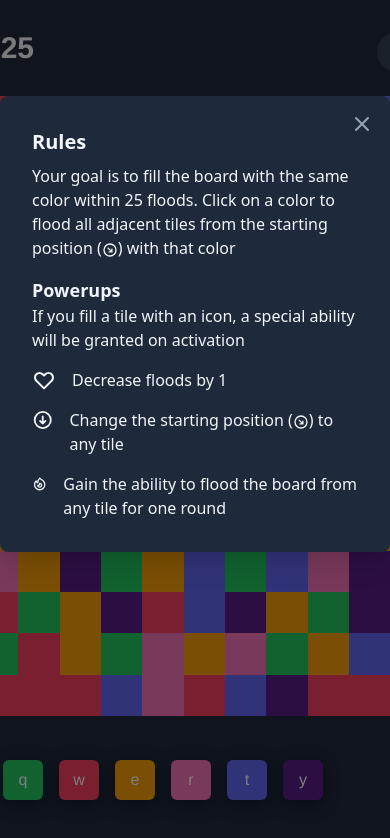
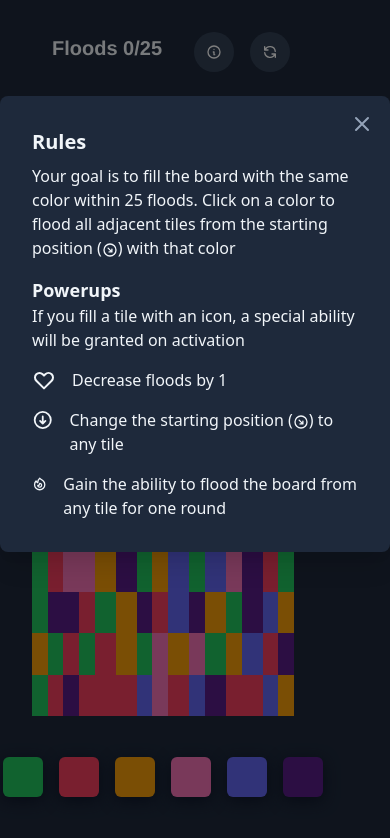
Before and after one commit to jonakirke94/flood-it, a Vue app: page / in a window 390 px wide. Shown: the top 838 px of the page. Built offline with nearby package versions, Linux system fonts and the light colour scheme.

Commit message:
done with mobile grid stuff

```diff
--- a/package.json
+++ b/package.json
@@ -9,7 +9,6 @@
   "dependencies": {
     "eslint-plugin-prettier": "^3.4.0",
     "fireworks": "^2.2.7",
-    "lodash.debounce": "^4.0.8",
     "lodash.throttle": "^4.1.1",
     "vue": "^3.0.5"
   },
--- a/src/App.vue
+++ b/src/App.vue
@@ -1,7 +1,7 @@
 <template>
-  <div class="h-screen max-h-screen mx-auto">
-    <div class="flex justify-center">
-      <div class="flex flex-col items-center">
+  <div class="h-screen mx-auto">
+    <div class="h-screen w-full flex justify-center">
+      <div class="flex flex-col w-full max-w-screen-md items-center">
         <game-header :count="floods" :max="MAX_FLOODS" @reset="newGame"></game-header>
 
         <tile-board :tiles="board"></tile-board>
@@ -73,7 +73,7 @@ export default {
   -webkit-font-smoothing: antialiased;
   -moz-osx-font-smoothing: grayscale;
   text-align: center;
-  @apply bg-gray-800 min-h-screen text-white;
+  @apply bg-gray-800 text-white;
 }
 
 body,
--- a/src/components/FloodButtonList.vue
+++ b/src/components/FloodButtonList.vue
@@ -6,12 +6,24 @@
       >{{ msg }}</span
     >
     <div class="space-x-4" :class="{ 'filter blur-sm pointer-events-none': disabled }">
-      <base-button class="bg-green-500" @click="$emit('fill-pressed', 'GREEN')">q</base-button>
-      <base-button class="bg-red-500" @click="$emit('fill-pressed', 'RED')">w</base-button>
-      <base-button class="bg-yellow-500" @click="$emit('fill-pressed', 'YELLOW')">e</base-button>
-      <base-button class="bg-pink-400" @click="$emit('fill-pressed', 'PINK')">r</base-button>
-      <base-button class="bg-indigo-500" @click="$emit('fill-pressed', 'INDIGO')">t</base-button>
-      <base-button class="bg-purple-900" @click="$emit('fill-pressed', 'PURPLE')">y</base-button>
+      <base-button class="bg-green-500" @click="$emit('fill-pressed', 'GREEN')">
+        <span class="hidden md:block">q</span>
+      </base-button>
+      <base-button class="bg-red-500" @click="$emit('fill-pressed', 'RED')">
+        <span class="hidden md:block">w</span></base-button
+      >
+      <base-button class="bg-yellow-500" @click="$emit('fill-pressed', 'YELLOW')">
+        <span class="hidden md:block">e</span></base-button
+      >
+      <base-button class="bg-pink-400" @click="$emit('fill-pressed', 'PINK')">
+        <span class="hidden md:block">r</span></base-button
+      >
+      <base-button class="bg-indigo-500" @click="$emit('fill-pressed', 'INDIGO')">
+        <span class="hidden md:block">t</span></base-button
+      >
+      <base-button class="bg-purple-900" @click="$emit('fill-pressed', 'PURPLE')">
+        <span class="hidden md:block">t</span></base-button
+      >
     </div>
   </span>
 </template>
--- a/src/components/GameHeader.vue
+++ b/src/components/GameHeader.vue
@@ -1,6 +1,8 @@
 <template>
-  <div class="flex justify-between w-full items-center h-24">
-    <h1 class="text-3xl font-extrabold text-gray-100 md:ml-0 ml-4">Floods {{ count }}/{{ max }}</h1>
+  <div class="flex justify-center space-x-8 w-full items-center h-24">
+    <h1 class="text-xl md:text-2xl lg:text-3xl font-extrabold text-gray-100 md:ml-0 ml-4">
+      Floods {{ count }}/{{ max }}
+    </h1>
 
     <div class="flex space-x-4 mt-2">
       <button
--- a/src/components/Tile.vue
+++ b/src/components/Tile.vue
@@ -54,10 +54,6 @@ export default {
       type: [Object, String],
       default: () => null,
     },
-    size: {
-      type: Number,
-      default: 10,
-    },
   },
   setup(props) {
     const { activeTileId, removeAnimation, startTileId } = useGameState();
@@ -84,8 +80,6 @@ export default {
     const animationDelayStyle = computed(() => {
       return {
         'animation-delay': `${props.tile.animationDelay}ms`,
-        height: `${props.size}px`,
-        width: `${props.size}px`,
       };
     });
 
@@ -102,9 +96,3 @@ export default {
   },
 };
 </script>
-
-<style>
-.tile {
-  aspect-ratio: 1;
-}
-</style>
--- a/src/components/TileBoard.vue
+++ b/src/components/TileBoard.vue
@@ -1,17 +1,15 @@
 <template>
-  <div ref="root" class="tileboard" :style="styles">
-    <tile v-for="tile in tiles.flat()" :key="tile.id" :size="tileSize" :tile="tile"></tile>
+  <div class="tileboard" :style="styles">
+    <tile v-for="tile in tiles.flat()" :key="tile.id" :tile="tile"></tile>
   </div>
 </template>
 
 <script>
 import Tile from '../components/Tile.vue';
 
-import { ref, onMounted, onUnmounted, computed } from 'vue';
+import { computed } from 'vue';
 
 import { GRID_SIZE } from '../util/options';
-
-import debounce from 'lodash.debounce';
 
 export default {
   components: {
@@ -24,38 +22,14 @@ export default {
     },
   },
   setup() {
-    let root = ref();
-    let tileSize = ref(0);
-
-    const getBoardHeight = () => {
-      const size = root.value.clientHeight;
-      tileSize.value = size / GRID_SIZE;
-    };
-
-    onMounted(() => {
-      getBoardHeight();
-    });
-
     const styles = computed(() => {
       return {
-        display: 'grid',
         'grid-template-columns': `repeat(${GRID_SIZE}, 1fr)`,
         'grid-template-rows': `repeat(${GRID_SIZE}, 1fr)`,
-        width: `${GRID_SIZE * tileSize.value}px`,
       };
     });
-
-    const fnc = debounce(getBoardHeight, 100);
-    window.addEventListener('resize', fnc);
-
-    onUnmounted(() => {
-      window.removeEventListener('resize', fnc);
-    });
-
     return {
       styles,
-      tileSize,
-      root,
     };
   },
 };
@@ -63,7 +37,19 @@ export default {
 
 <style scoped>
 .tileboard {
+  display: grid;
+  width: calc(100% - 4rem);
   max-height: calc(100vh - 14rem);
   height: calc(100vh - 14rem);
 }
+.tileboard > * {
+  width: 100%;
+}
+.tileboard > *::before {
+  content: '';
+  display: inline-block;
+  width: 1px;
+  height: 0;
+  padding-bottom: 100%;
+}
 </style>
```
Also changed, not shown: 1 other file (tests, documents, lock files or other folders).
